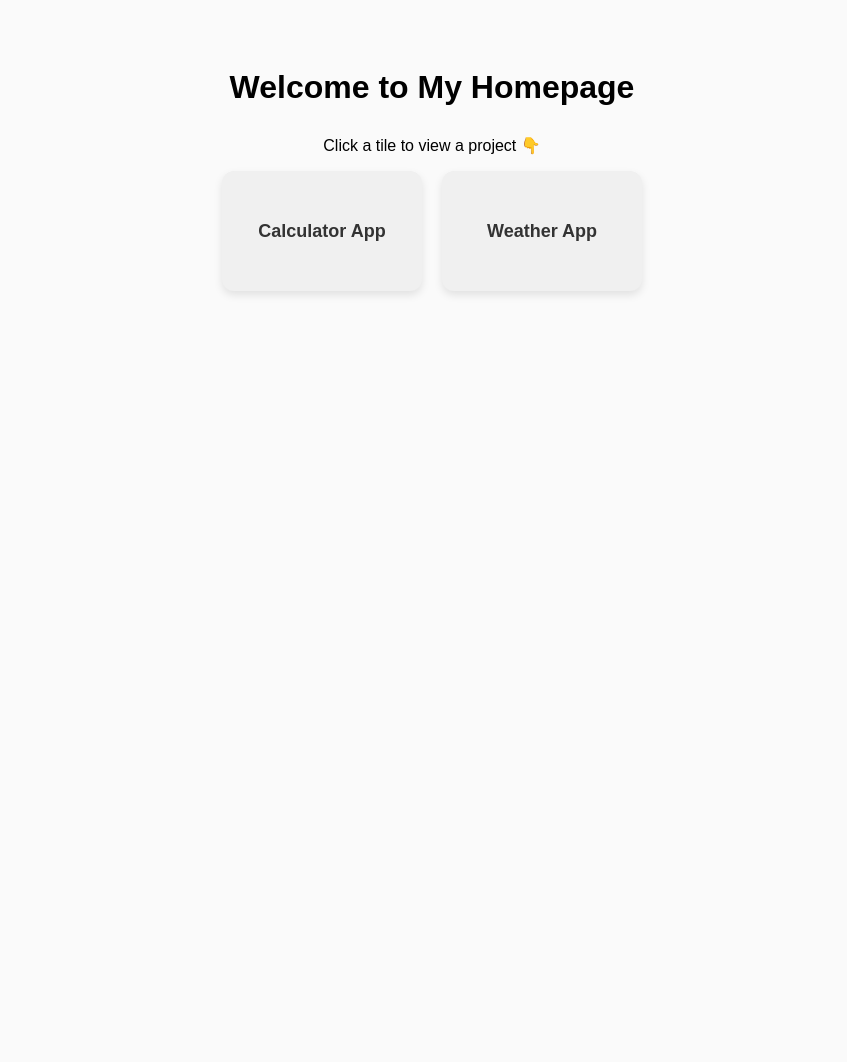
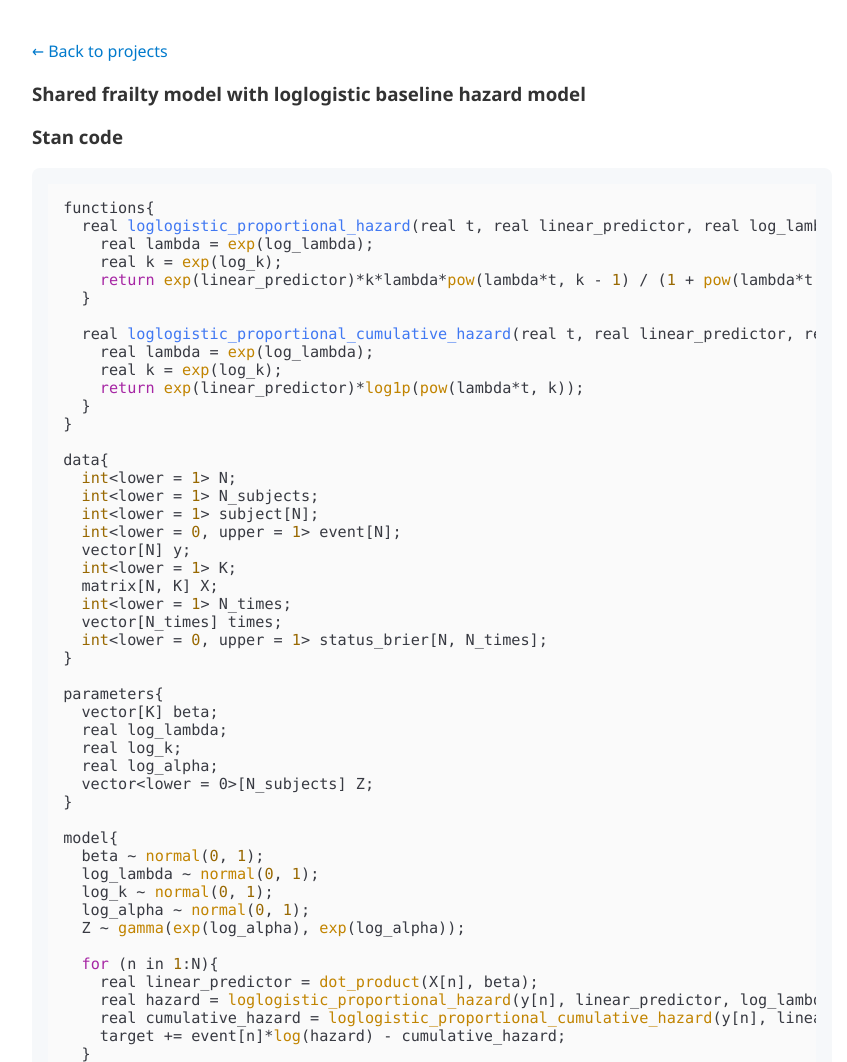
Before and after one commit to fatuma-omar/Project-Grace-Period-BECA, a plain HTML site: page index.html in a window 1280 px wide. Shown: the top 1062 px of the page, without its empty margins (208-1055 px from the left). Before the commit the page ends 800 px from the top, so only its background shows below. Drawn offline with nearby package versions, Linux system fonts and the light colour scheme.

Commit message:
Update index.html
The basic stan code to run a shared frailty model with a loglogistic baseline hazard function.

```diff
--- a/index.html
+++ b/index.html
@@ -1,56 +1,115 @@
 <!DOCTYPE html>
 <html lang="en">
 <head>
-  <meta charset="UTF-8">
-  <title>Fatuma Omar | Projects</title>
+  <meta charset="UTF-8" />
+  <meta name="viewport" content="width=device-width, initial-scale=1.0" />
+  <title>Effect of grace period on false alarm rates of smartwatch-based OHCA detection systems: a pilot study</title>
+
+  <!-- Highlight.js with Atom One Light theme -->
+  <link rel="stylesheet" href="https://cdnjs.cloudflare.com/ajax/libs/highlight.js/11.9.0/styles/atom-one-light.min.css">
+  <script src="https://cdnjs.cloudflare.com/ajax/libs/highlight.js/11.9.0/highlight.min.js"></script>
+  <script src="https://cdnjs.cloudflare.com/ajax/libs/highlight.js/11.9.0/languages/r.min.js"></script>
+  <script src="https://cdnjs.cloudflare.com/ajax/libs/highlight.js/11.9.0/languages/cpp.min.js"></script>
+  <script>hljs.highlightAll();</script>
+
+  <!-- MathJax for LaTeX rendering -->
+  <script src="https://cdn.jsdelivr.net/npm/mathjax@3/es5/tex-mml-chtml.js"></script>
+
   <style>
     body {
-      font-family: Arial, sans-serif;
-      background: #fafafa;
-      text-align: center;
-      padding: 40px;
+      background: #ffffff;
+      color: #333333;
+      font-family: 'Segoe UI', Tahoma, sans-serif;
+      padding: 2rem;
     }
-    h1 {
-      margin-bottom: 30px;
+    a {
+      color: #007acc;
+      text-decoration: none;
     }
-    .tiles {
-      display: flex;
-      justify-content: center;
-      gap: 20px;
-      flex-wrap: wrap;
+    a:hover {
+      text-decoration: underline;
     }
-    .tile {
-      display: flex;
-      align-items: center;
-      justify-content: center;
-      width: 200px;
-      height: 120px;
-      background: #f0f0f0;
-      border-radius: 12px;
-      text-decoration: none;
-      color: #333;
-      font-size: 18px;
-      font-weight: bold;
-      transition: 0.3s;
-      box-shadow: 0 4px 8px rgba(0,0,0,0.1);
+    .content {
+      max-width: 800px;
+      margin: auto;
     }
-    .tile:hover {
-      background: #e0e0e0;
-      transform: translateY(-5px);
+    pre {
+      background: #f6f8fa;
+      padding: 1rem;
+      border-radius: 8px;
+      overflow-x: auto;
+      font-size: 0.95rem;
+    }
+    h1, h2 {
+      color: #1e1e2f;
+    }
+    code {
+      font-family: Consolas, Monaco, 'Andale Mono', 'Ubuntu Mono', monospace;
     }
   </style>
 </head>
 <body>
-  <h1>Welcome to My Homepage</h1>
-  <p>Click a tile to view a project 👇</p>
+  <div class="content">
+    <a href="https://fatuma-omar.github.io/">&larr; Back to projects</a>
+<h3>Shared frailty model with loglogistic baseline hazard model</h3>
 
-  <div class="tiles">
-    <a href="https://fatuma-omar.github.io/my-calculator/" class="tile">
-      Calculator App
-    </a>
-    <a href="https://fatuma-omar.github.io/weather-app/" class="tile">
-      Weather App
-    </a>
+<h3>Stan code</h3>
+
+<pre><code class="language-cpp">functions{
+  real loglogistic_proportional_hazard(real t, real linear_predictor, real log_lambda, real log_k){
+    real lambda = exp(log_lambda);
+    real k = exp(log_k);
+    return exp(linear_predictor)*k*lambda*pow(lambda*t, k - 1) / (1 + pow(lambda*t, k));
+  }
+
+  real loglogistic_proportional_cumulative_hazard(real t, real linear_predictor, real log_lambda, real log_k){
+    real lambda = exp(log_lambda);
+    real k = exp(log_k);
+    return exp(linear_predictor)*log1p(pow(lambda*t, k));
+  }
+}
+
+data{
+  int&lt;lower = 1&gt; N;
+  int&lt;lower = 1&gt; N_subjects;
+  int&lt;lower = 1&gt; subject[N];
+  int&lt;lower = 0, upper = 1&gt; event[N];
+  vector[N] y;
+  int&lt;lower = 1&gt; K;
+  matrix[N, K] X;
+  int&lt;lower = 1&gt; N_times;
+  vector[N_times] times;
+  int&lt;lower = 0, upper = 1&gt; status_brier[N, N_times];
+}
+
+parameters{
+  vector[K] beta;
+  real log_lambda;
+  real log_k;
+  real log_alpha;
+  vector&lt;lower = 0&gt;[N_subjects] Z;
+}
+
+model{
+  beta ~ normal(0, 1);
+  log_lambda ~ normal(0, 1);
+  log_k ~ normal(0, 1);
+  log_alpha ~ normal(0, 1);
+  Z ~ gamma(exp(log_alpha), exp(log_alpha));
+
+  for (n in 1:N){
+    real linear_predictor = dot_product(X[n], beta);
+    real hazard = loglogistic_proportional_hazard(y[n], linear_predictor, log_lambda, log_k)*Z[subject[n]];
+    real cumulative_hazard = loglogistic_proportional_cumulative_hazard(y[n], linear_predictor, log_lambda, log_k)*Z[subject[n]];
+    target += event[n]*log(hazard) - cumulative_hazard;
+  }
+}
+</code></pre>
+
+<h3>R code</h3>
+
+
+    <p>View the full code on <a href="https://github.com/fatuma-omar/Project-Grace-Period-BECA/" target="_blank">GitHub</a>.</p>
   </div>
 </body>
 </html>
```
